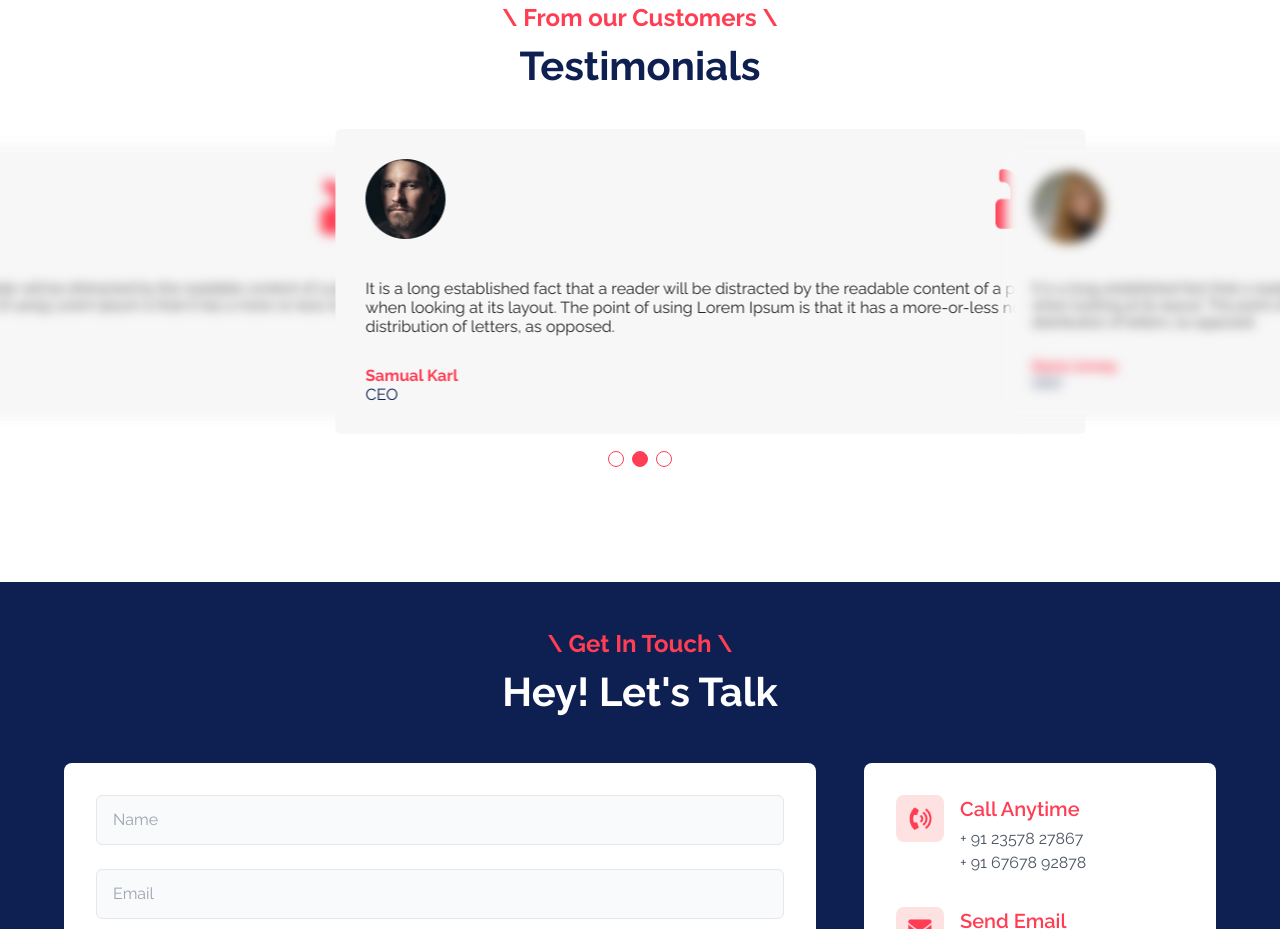
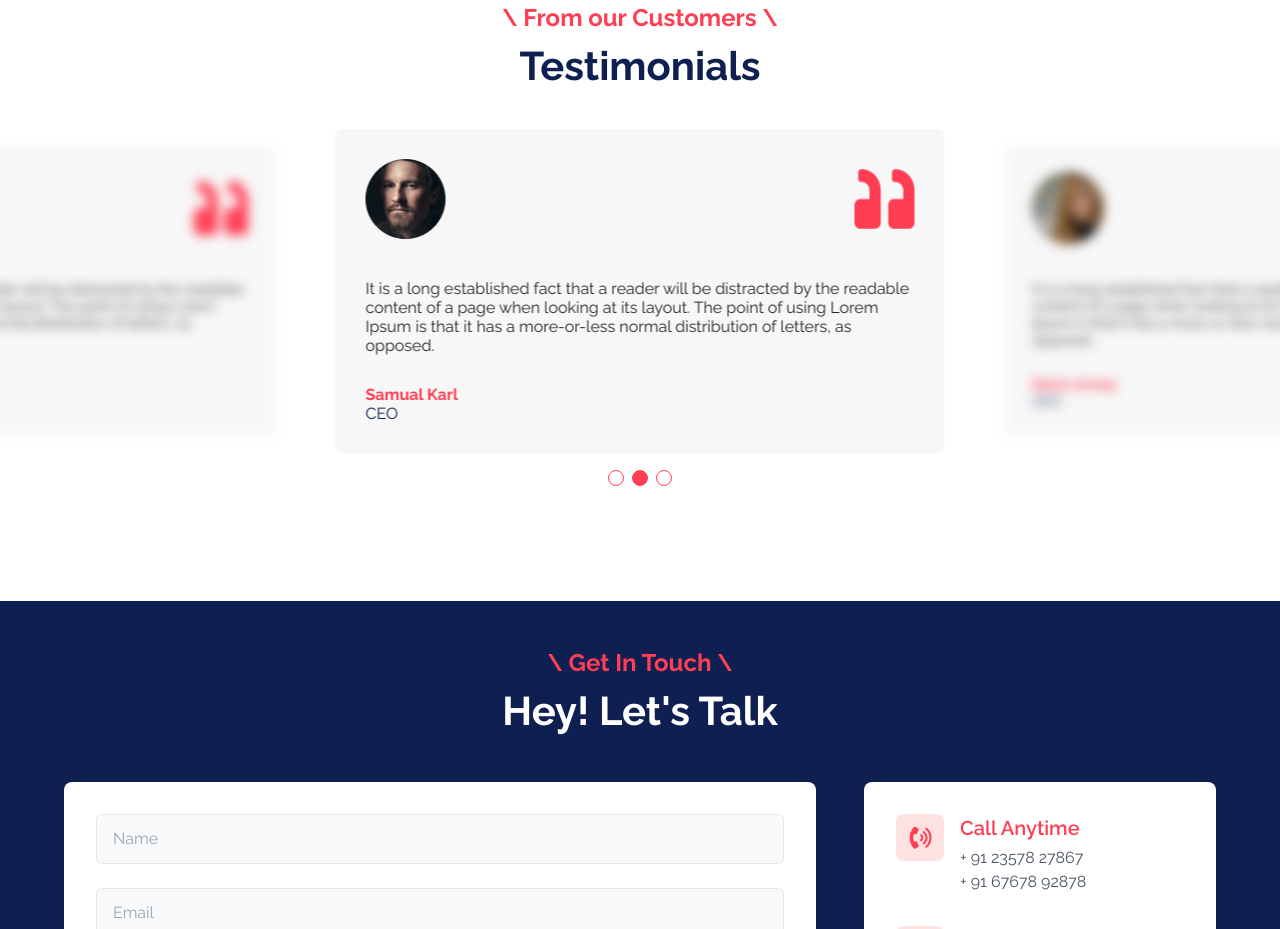
Before and after one commit to ignasiusadhitia/kelompok-1b, a React (Vite) app: page / in a window 1280 px wide. Shown: the part 4160-5089 px from the top of the page. Built offline with nearby package versions, Linux system fonts and the light colour scheme.

Commit message:
fix(testimonial-card): adjust width

```diff
--- a/src/components/TestimonialCard.jsx
+++ b/src/components/TestimonialCard.jsx
@@ -11,7 +11,7 @@ const TestimonialCard = ({
   clientName = "Samual Karl",
 }) => {
   return (
-    <div className="bg-off-white rounded-md p-[30px] mx-auto w-screen md:max-w-[750px] mb-12">
+    <div className="bg-off-white rounded-md p-[30px] mx-auto max-w-[750px] mb-12">
       <div className="flex justify-between items-center">
         <img src={clientImg} alt="" />
         <img src={quote} alt="" className="w-[60px] h-[60px]" />
```
